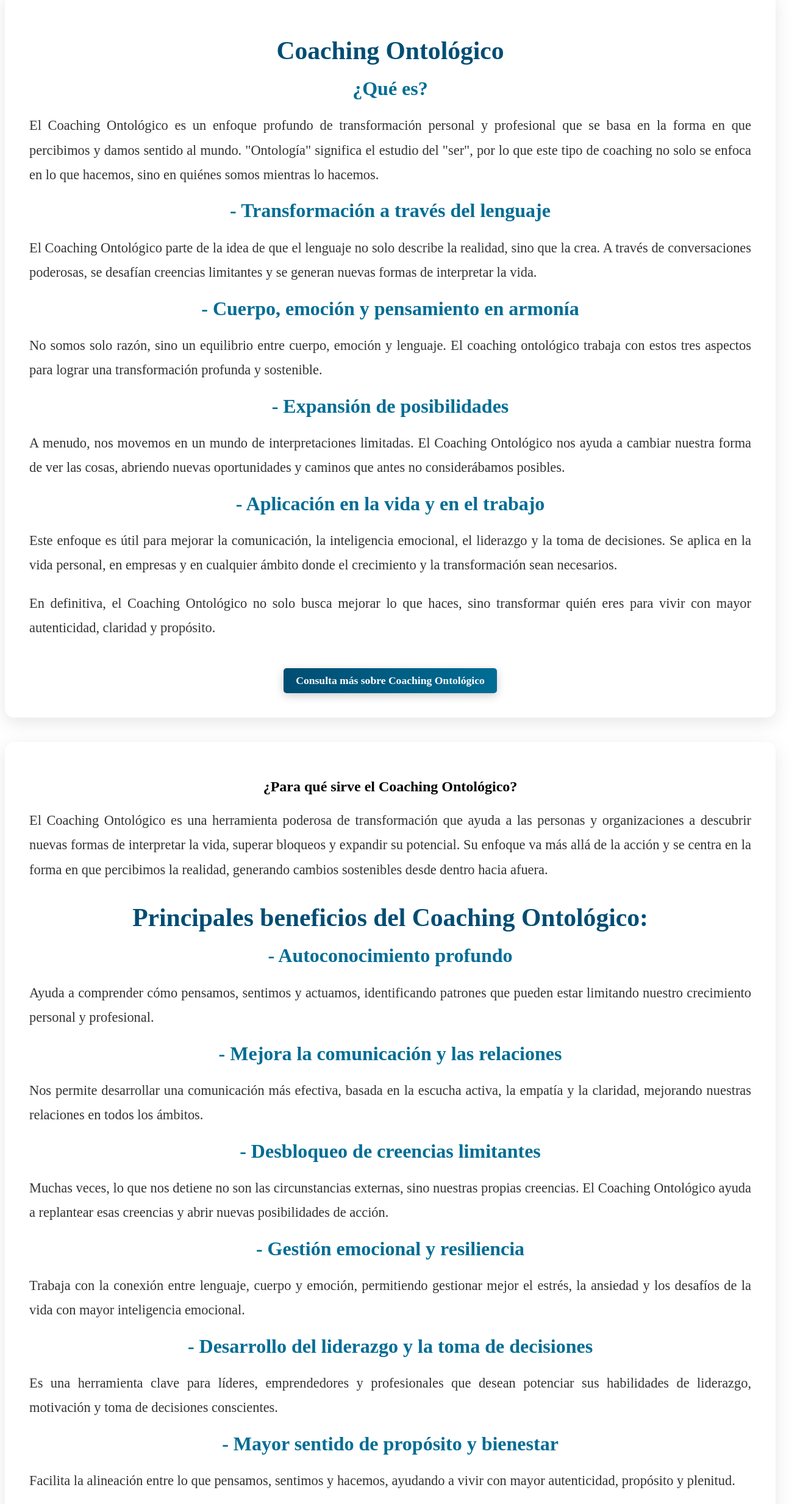
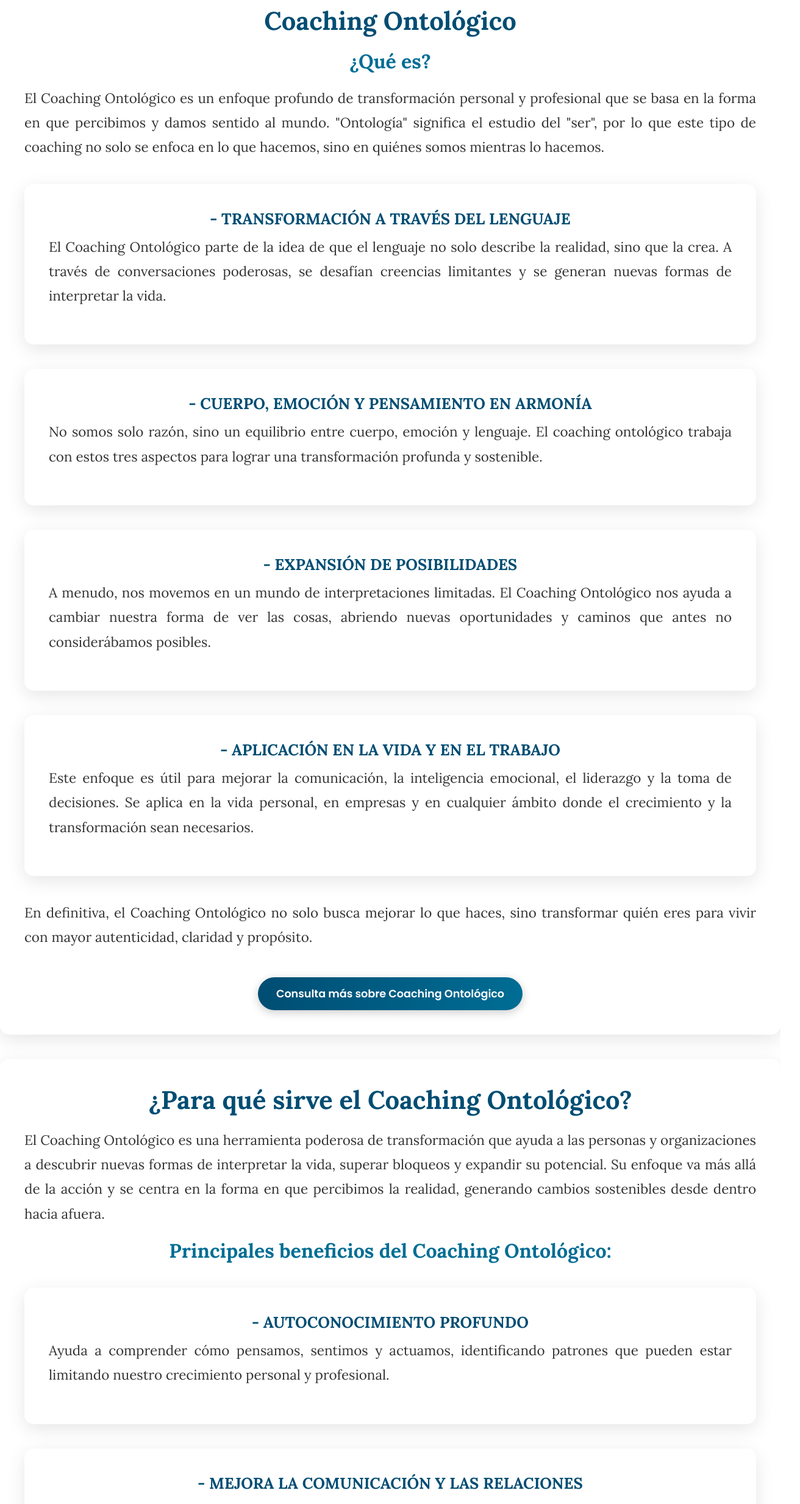
Before and after one commit to CarlosRiberaDonet/web-eneacoachingprofesional, a React (Create React App) app: page /coaching in a window 1280 px wide. Shown: the part 200-2667 px from the top of the page at 61% size, 1312 px wide, since content can reach past the window. Built offline with nearby package versions, Linux system fonts and the light colour scheme.

Commit message:
update
Finalizo la seccion de coaching

```diff
--- a/src/components/Formaciones.js
+++ b/src/components/Formaciones.js
@@ -1,5 +1,6 @@
 import React from 'react';
 
+import '../index.css';
 import '../styles/Formaciones.css';
 
 import eneacoaching from '../assets/images/eneacoaching.png';
--- a/src/components/SocialBar.js
+++ b/src/components/SocialBar.js
@@ -1,4 +1,5 @@
 import React from "react";
+
 import { FaFacebook, FaInstagram, FaLinkedin, FaTwitter } from "react-icons/fa";
 import "../styles/SocialBar.css";
 const SocialBar = () => {
--- a/src/components/Typing.js
+++ b/src/components/Typing.js
@@ -1,6 +1,8 @@
 import React from "react";
+
+import '../styles/global/ButtonStyles.css';
 import "../styles/Typing.css";
-import '../styles/global/ButtonStyles.css';
+import '../index.css';
 
 
 const Typing = () => {
--- a/src/components/coaching/CoachingParaEmpresas.js
+++ b/src/components/coaching/CoachingParaEmpresas.js
@@ -3,73 +3,85 @@ import React from "react";
 const CoachingParaEmpresas = () => {
   return (
     <section className="section-container">
-      <div className="coaching-ontologico-content">
-        <div className="coaching-ontologico-text-content">
-          <h1 className="coaching-ontologico-title">Coaching para Empresas</h1>
-          <h2 className="coaching-ontologico-subtitle">Impulsa el Éxito de Tu Empresa con Coaching Ontológico</h2>
-          <p className="coaching-ontologico-description">
+      <h2>Coaching para Empresas</h2>
+      <h3>Impulsa el Éxito de Tu Empresa con Coaching Ontológico</h3>
+      <p>
         En un entorno empresarial cada vez más dinámico, el éxito depende de la capacidad de las personas para adaptarse, crecer y colaborar de manera efectiva. Las sesiones de Coaching Ontológico para empresas están diseñadas para transformar el potencial de tus equipos y lograr resultados sobresalientes, alineados con los valores y objetivos de tu organización.
       </p>
 
-          <h3 className="coaching-ontologico-subtitle">¿Qué es el Coaching Ontológico para empresas?</h3>
-          <p className="coaching-ontologico-description">
+      <div className="tipos-eneagrama-container">
+        <h4>¿Qué es el Coaching Ontológico para empresas?</h4>
+        <p>
           El Coaching Ontológico para empresas va más allá de las soluciones superficiales. Trabajamos con los líderes y equipos para transformar la manera en que piensan, sienten y actúan dentro de la organización. Este enfoque integral mejora el liderazgo, la comunicación, la colaboración y la toma de decisiones, ayudando a las empresas a adaptarse a los desafíos y aprovechar las oportunidades.
         </p>
+      </div>
 
-          <h3 className="coaching-ontologico-subtitle">¿Por qué implementar Coaching Ontológico en tu empresa?</h3>
-          <ul className="coaching-ontologico-benefits-list">
+      <div className="tipos-eneagrama-container">
+        <h4>¿Por qué implementar Coaching Ontológico en tu empresa?</h4>
+        <ul>
           <li>• Mejora del liderazgo: líderes más conscientes de sus decisiones, capaces de inspirar y dirigir a sus equipos con propósito y claridad.</li>
           <li>• Alineación organizacional: todos los miembros de tu equipo trabajarán con objetivos alineados, mejorando la productividad y reduciendo conflictos.</li>
           <li>• Optimización de la comunicación: fomentamos una comunicación abierta y efectiva que refuerza la cooperación y la confianza dentro del equipo.</li>
           <li>• Gestión del cambio: ayudamos a las empresas a adaptarse al cambio organizacional, mejorando la resiliencia y la flexibilidad ante nuevos desafíos.</li>
         </ul>
+      </div>
 
-          <h3 className="coaching-ontologico-subtitle">Beneficios para tu empresa:</h3>
-          <ul className="coaching-ontologico-benefits-list">
+      <div className="tipos-eneagrama-container">
+        <h4>Beneficios para tu empresa:</h4>
+        <ul>
           <li>• Mayor rendimiento: equipos alineados y motivados logran resultados más rápidos y sostenibles.</li>
           <li>• Mejor toma de decisiones: líderes y empleados más conscientes de sus opciones y de las consecuencias de sus elecciones.</li>
           <li>• Cultura empresarial más fuerte: se fomenta una cultura de trabajo positiva, ética y colaborativa.</li>
           <li>• Desarrollo de habilidades emocionales y cognitivas: ayudamos a entender las motivaciones de los individuos, mejorando las relaciones interpersonales y el clima laboral.</li>
         </ul>
+      </div>
 
-          <h3 className="coaching-ontologico-subtitle">¿Cómo funciona el Coaching Ontológico para empresas?</h3>
-          <p className="coaching-ontologico-description">
+      <div className="tipos-eneagrama-container">
+        <h4>¿Cómo funciona el Coaching Ontológico para empresas?</h4>
+        <p>
           Ofrecemos programas personalizados que incluyen:
         </p>
-          <ul className="coaching-ontologico-pricing-list">
+        <ul>
           <li>• Sesiones de Coaching individual para líderes y mandos intermedios: Para mejorar su capacidad de liderazgo, comunicación y toma de decisiones.</li>
           <li>• Talleres grupales: Para fomentar la colaboración, resolver conflictos y mejorar las dinámicas de trabajo en equipo.</li>
           <li>• Programas a medida para objetivos específicos: Diseñados para abordar áreas clave como la innovación, gestión del cambio o la integración de nuevas estrategias organizacionales.</li>
         </ul>
+      </div>
 
-          <h3 className="coaching-ontologico-subtitle">Lo que lograrás con nuestras sesiones de Coaching Ontológico:</h3>
-          <ul className="coaching-ontologico-benefits-list">
+      <div className="tipos-eneagrama-container">
+        <h4>Lo que lograrás con nuestras sesiones de Coaching Ontológico:</h4>
+        <ul>
           <li>• Equipos más comprometidos, productivos y alineados con los objetivos de la empresa.</li>
           <li>• Líderes con mayor claridad en su visión y estrategias, capaces de impulsar el cambio de manera efectiva.</li>
           <li>• Un entorno de trabajo más armonioso, donde la comunicación fluye de manera abierta y sin barreras.</li>
         </ul>
+      </div>
 
-          <h3 className="coaching-ontologico-subtitle">Precios:</h3>
-          <ul className="coaching-ontologico-pricing-list">
-            <li>• Sesión individual de Coaching para ejecutivos (1 hora): 60€.</li>
-            <li>• Talleres para equipos (por hora): 40€.</li>
-            <li>• Paquete de Coaching para empresas (10 sesiones para líderes y equipos): 500€ (ahorro de 100€).</li>
-          </ul>
+      <h3>Precios:</h3>
+      <div className="price-container">
+        <div className="tipos-eneagrama-container price-card">
+          <h4>Sesión individual de Coaching para ejecutivos (1 hora):</h4>
+          <p>60€</p>
+        </div>
+        <div className="tipos-eneagrama-container price-card">
+          <h4>Talleres para equipos (por hora):</h4>
+          <p>40€</p>
+        </div>
+        <div className="tipos-eneagrama-container price-card">
+          <h4>Paquete de Coaching para empresas (10 sesiones para líderes y equipos):</h4>
+          <p>500€ (ahorro de 100€)</p>
+        </div>
+      </div>
 
-          {/* Nueva sección añadida */}
-          <h3 className="coaching-ontologico-subtitle">Empieza a transformar tu organización hoy mismo</h3>
-          <p className="coaching-ontologico-description">
+      <h3>Empieza a transformar tu organización hoy mismo</h3>
+      <p>
         El Coaching Ontológico puede ser la clave para que tu empresa alcance su máximo potencial. Con un enfoque personalizado, ayudamos a tus equipos a tomar decisiones más acertadas, gestionar el cambio de manera efectiva y trabajar con mayor compromiso y alineación.
       </p>
-          <p className="coaching-ontologico-description">
+      <p>
         Reserva ahora una consulta inicial y descubre cómo podemos ayudar a tu empresa a alcanzar nuevas alturas.
       </p>
 
-          <a href="/consultas" className="btn">
-            Solicita una Consulta Ahora
-          </a>
-        </div>
-      </div>
+      <button className="contact-button">Solicita una Consulta Ahora</button>
     </section>
   );
 };
--- a/src/components/coaching/ParaQueCoaching.js
+++ b/src/components/coaching/ParaQueCoaching.js
@@ -1,50 +1,59 @@
 import React from "react";
-
 
 const ParaQueCoaching = () => {
   return (
-    <section className="section-container">
-      <div className="coaching-ontologico-content">
-        <div className="coaching-ontologico-text-content">
-          <h1 className="coaching-ontologico-title">¿Para qué sirve el Coaching Ontológico?</h1>
-          <p className="coaching-ontologico-description">
+    <div className="section-container">
+      <h2>¿Para qué sirve el Coaching Ontológico?</h2>
+      <p>
         El Coaching Ontológico es una herramienta poderosa de transformación que ayuda a las personas y organizaciones a descubrir nuevas formas de interpretar la vida, superar bloqueos y expandir su potencial. Su enfoque va más allá de la acción y se centra en la forma en que percibimos la realidad, generando cambios sostenibles desde dentro hacia afuera.
       </p>
 
-          <h2 className="coaching-ontologico-subtitle">Principales beneficios del Coaching Ontológico:</h2>
+      <h3>Principales beneficios del Coaching Ontológico:</h3>
 
-          <h3 className="coaching-ontologico-subtitle">- Autoconocimiento profundo</h3>
-          <p className="coaching-ontologico-description">
+      <div className="tipos-eneagrama-container">
+        <h4>- Autoconocimiento profundo</h4>
+        <p>
           Ayuda a comprender cómo pensamos, sentimos y actuamos, identificando patrones que pueden estar limitando nuestro crecimiento personal y profesional.
         </p>
+      </div>
 
-          <h3 className="coaching-ontologico-subtitle">- Mejora la comunicación y las relaciones</h3>
-          <p className="coaching-ontologico-description">
+      <div className="tipos-eneagrama-container">
+        <h4>- Mejora la comunicación y las relaciones</h4>
+        <p>
           Nos permite desarrollar una comunicación más efectiva, basada en la escucha activa, la empatía y la claridad, mejorando nuestras relaciones en todos los ámbitos.
         </p>
+      </div>
 
-          <h3 className="coaching-ontologico-subtitle">- Desbloqueo de creencias limitantes</h3>
-          <p className="coaching-ontologico-description">
+      <div className="tipos-eneagrama-container">
+        <h4>- Desbloqueo de creencias limitantes</h4>
+        <p>
           Muchas veces, lo que nos detiene no son las circunstancias externas, sino nuestras propias creencias. El Coaching Ontológico ayuda a replantear esas creencias y abrir nuevas posibilidades de acción.
         </p>
+      </div>
 
-          <h3 className="coaching-ontologico-subtitle">- Gestión emocional y resiliencia</h3>
-          <p className="coaching-ontologico-description">
+      <div className="tipos-eneagrama-container">
+        <h4>- Gestión emocional y resiliencia</h4>
+        <p>
           Trabaja con la conexión entre lenguaje, cuerpo y emoción, permitiendo gestionar mejor el estrés, la ansiedad y los desafíos de la vida con mayor inteligencia emocional.
         </p>
+      </div>
 
-          <h3 className="coaching-ontologico-subtitle">- Desarrollo del liderazgo y la toma de decisiones</h3>
-          <p className="coaching-ontologico-description">
+      <div className="tipos-eneagrama-container">
+        <h4>- Desarrollo del liderazgo y la toma de decisiones</h4>
+        <p>
           Es una herramienta clave para líderes, emprendedores y profesionales que desean potenciar sus habilidades de liderazgo, motivación y toma de decisiones conscientes.
         </p>
+      </div>
 
-          <h3 className="coaching-ontologico-subtitle">- Mayor sentido de propósito y bienestar</h3>
-          <p className="coaching-ontologico-description">
+      <div className="tipos-eneagrama-container">
+        <h4>- Mayor sentido de propósito y bienestar</h4>
+        <p>
           Facilita la alineación entre lo que pensamos, sentimos y hacemos, ayudando a vivir con mayor autenticidad, propósito y plenitud.
         </p>
+      </div>
 
-          <h2 className="coaching-ontologico-subtitle">📍 Aplicaciones del Coaching Ontológico:</h2>
-          <ul className="coaching-ontologico-benefits-list">
+      <h3>📍 Aplicaciones del Coaching Ontológico:</h3>
+      <ul>
         <li>✅ Crecimiento personal y autoconocimiento</li>
         <li>✅ Desarrollo profesional y liderazgo</li>
         <li>✅ Coaching para empresas y equipos</li>
@@ -52,7 +61,7 @@ const ParaQueCoaching = () => {
         <li>✅ Gestión del cambio y adaptación a nuevas realidades</li>
       </ul>
 
-          <p className="coaching-ontologico-description">
+      <p>
         En resumen, el Coaching Ontológico no solo ayuda a cambiar lo que hacemos, sino a transformar nuestra manera de ser y percibir el mundo, creando una vida más plena, consciente y alineada con nuestro propósito.
       </p>
 
@@ -60,8 +69,6 @@ const ParaQueCoaching = () => {
         Consulta más sobre Coaching Ontológico
       </a>
     </div>
-      </div>
-    </section>
   );
 };
 
--- a/src/components/coaching/QueEsCoaching.js
+++ b/src/components/coaching/QueEsCoaching.js
@@ -1,54 +1,48 @@
-import React from "react";
+import React from 'react';
 
 const QueEsCoaching = () => {
   return (
-    <section className="section-container">
-      <div className="coaching-ontologico-content">
-        <div className="coaching-ontologico-text-content">
-          <h2 className="coaching-ontologico-title">Coaching Ontológico</h2>
-          <h3 className="coaching-ontologico-subtitle">¿Qué es?</h3>
-          <p className="coaching-ontologico-description">
+    <div className="section-container">
+      <h2>Coaching Ontológico</h2>
+      <h3>¿Qué es?</h3>
+      <p>
         El Coaching Ontológico es un enfoque profundo de transformación personal y profesional que se basa en la forma en que percibimos y damos sentido al mundo. "Ontología" significa el estudio del "ser", por lo que este tipo de coaching no solo se enfoca en lo que hacemos, sino en quiénes somos mientras lo hacemos.
       </p>
 
-          <h3 className="coaching-ontologico-subtitle">
-            - Transformación a través del lenguaje
-          </h3>
-          <p className="coaching-ontologico-description">
+      <div className="tipos-eneagrama-container">
+        <h4>- Transformación a través del lenguaje</h4>
+        <p>
           El Coaching Ontológico parte de la idea de que el lenguaje no solo describe la realidad, sino que la crea. A través de conversaciones poderosas, se desafían creencias limitantes y se generan nuevas formas de interpretar la vida.
         </p>
+      </div>
 
-          <h3 className="coaching-ontologico-subtitle">
-            - Cuerpo, emoción y pensamiento en armonía
-          </h3>
-          <p className="coaching-ontologico-description">
+      <div className="tipos-eneagrama-container">
+        <h4>- Cuerpo, emoción y pensamiento en armonía</h4>
+        <p>
           No somos solo razón, sino un equilibrio entre cuerpo, emoción y lenguaje. El coaching ontológico trabaja con estos tres aspectos para lograr una transformación profunda y sostenible.
         </p>
+      </div>
 
-          <h3 className="coaching-ontologico-subtitle">
-            - Expansión de posibilidades
-          </h3>
-          <p className="coaching-ontologico-description">
+      <div className="tipos-eneagrama-container">
+        <h4>- Expansión de posibilidades</h4>
+        <p>
           A menudo, nos movemos en un mundo de interpretaciones limitadas. El Coaching Ontológico nos ayuda a cambiar nuestra forma de ver las cosas, abriendo nuevas oportunidades y caminos que antes no considerábamos posibles.
         </p>
+      </div>
 
-          <h3 className="coaching-ontologico-subtitle">
-            - Aplicación en la vida y en el trabajo
-          </h3>
-          <p className="coaching-ontologico-description">
+      <div className="tipos-eneagrama-container">
+        <h4>- Aplicación en la vida y en el trabajo</h4>
+        <p>
           Este enfoque es útil para mejorar la comunicación, la inteligencia emocional, el liderazgo y la toma de decisiones. Se aplica en la vida personal, en empresas y en cualquier ámbito donde el crecimiento y la transformación sean necesarios.
         </p>
+      </div>
 
-          <p className="coaching-ontologico-description">
+      <p>
         En definitiva, el Coaching Ontológico no solo busca mejorar lo que haces, sino transformar quién eres para vivir con mayor autenticidad, claridad y propósito.
       </p>
 
-          <a href="/consultas" className="btn btn-primary coaching-ontologico-btn">
-            Consulta más sobre Coaching Ontológico
-          </a>
+      <button className="contact-button">Consulta más sobre Coaching Ontológico</button>
     </div>
-      </div>
-    </section>
   );
 };
 
--- a/src/index.css
+++ b/src/index.css
@@ -1,5 +1,5 @@
 /* ========================= */
-/*  ESTILOS GLOBALES RESPONSIVOS */
+/*  TIPOGRAFÍA GLOBAL */
 /* ========================= */
 @import url('https://fonts.googleapis.com/css2?family=Lora:wght@400;600;700&family=Poppins:wght@300;400;600&display=swap');
 
@@ -15,9 +15,7 @@ html, body {
   height: 100%;
   margin: 0;
   padding: 0;
-  scroll-behavior: smooth;
-  overflow-x: hidden; /* 🔹 Evita el scroll horizontal */
-  font-family: 'Lora', serif;
+  font-family: 'Lora', serif; /* Fuente principal */
   background-color: var(--background-light);
   color: var(--text-color);
   -webkit-font-smoothing: antialiased;
@@ -25,19 +23,9 @@ html, body {
 }
 
 /* ========================= */
-/*  CONTENEDORES RESPONSIVOS */
+/*  ESTILOS GENERALES DE TEXTO Y ENCABEZADOS */
 /* ========================= */
-.container {
-  max-width: 1200px;
-  width: 90%;  /* 🔹 Se adapta al ancho de la pantalla */
-  margin: 0 auto;
-  padding: 0 1rem;
-}
-
-/* ========================= */
-/*  TEXTOS Y TIPOGRAFÍA */
-/* ========================= */
-p, h1, h2, h3, h4, h5, h6 {
+h1, h2, h3, h4, h5, h6, p {
   font-family: 'Lora', serif;
 }
 
@@ -65,36 +53,14 @@ p {
 /*  IMÁGENES RESPONSIVAS */
 /* ========================= */
 img {
-  max-width: 100%; /* 🔹 Evita que las imágenes sobresalgan */
+  max-width: 100%;
   height: auto;
   display: block;
   margin: 0 auto;
 }
 
 /* ========================= */
-/*  TABLAS RESPONSIVAS */
-/* ========================= */
-table {
-  width: 100%;
-  border-collapse: collapse;
-  overflow-x: auto;
-}
-
-th, td {
-  padding: 10px;
-  text-align: left;
-  border-bottom: 1px solid #ddd;
-}
-
-@media (max-width: 768px) {
-  th, td {
-    display: block;
-    width: 100%;
-  }
-}
-
-/* ========================= */
-/*  BOTONES */
+/*  BOTONES GENERALES */
 /* ========================= */
 button, .btn {
   font-family: "Poppins", sans-serif;
@@ -103,7 +69,6 @@ button, .btn {
   outline: none;
   transition: all 0.3s ease-in-out;
   padding: 10px 15px;
-
   text-align: center;
 }
 
@@ -121,67 +86,14 @@ button, .btn {
 /* ========================= */
 @media (max-width: 1024px) {
   html {
-    font-size: 15px; /* 🔹 Reduce ligeramente el tamaño en tablets */
+    font-size: 15px; /* Ajuste para tablet */
+  }
+
+  h1 {
+    font-size: 2.2rem;
   }
 
   .container {
     width: 95%;
   }
-
-  h1 {
-    font-size: 2.2rem;
-  }
 }
-
-@media (max-width: 768px) {
-  html {
-    font-size: 14px; /* 🔹 Reduce el tamaño de la fuente en móviles */
-  }
-
-  h1 {
-    font-size: 1.8rem;
-  }
-
-  h2 {
-    font-size: 1.5rem;
-  }
-}
-
-@media (max-width: 480px) {
-  html {
-    font-size: 13px;
-  }
-
-  .container {
-    width: 100%;
-    padding: 0 0.5rem;
-  }
-
-  h1 {
-    font-size: 1.5rem;
-  }
-
-  h2 {
-    font-size: 1.3rem;
-  }
-}
-
-/* ========================= */
-/*  ESTILOS ESPECÍFICOS PARA EL ROOT */
-/* ========================= */
-#root {
-  max-width: 100vw;
-  overflow-x: hidden;
-}
-
-body {
-  font-family: 'Lora', serif !important; /* Aplica Lora a todo */
-}
-
-h1, h2, h3, h4, h5, h6, p, a, span, div, input, textarea, button, label {
-  font-family: 'Lora', serif !important;
-}
-
-code {
-  font-family: source-code-pro, Menlo, Monaco, Consolas, 'Courier New', monospace;
-}
--- a/src/pages/Coaching.js
+++ b/src/pages/Coaching.js
@@ -5,7 +5,9 @@ import ParaQueCoaching from "../components/coaching/ParaQueCoaching";
 import SesionesIndividuales from "../components/coaching/SesionesIndividuales";
 import CoachingParaEmpresas from "../components/coaching/CoachingParaEmpresas";
 
-import '../styles/global/SeccionContainer.css';
+import '../styles/eneagrama/TiposEneagrama.css';
+import '../styles/global/ButtonStyles.css';
+
 
 const Coaching = () => {
  return(
--- a/src/styles/global/ButtonStyles.css
+++ b/src/styles/global/ButtonStyles.css
@@ -1,4 +1,4 @@
-.btn {
+.btn-sesion {
     display: inline-block;
     margin-top: 25px;
     padding: 14px 30px;
@@ -13,7 +13,7 @@
     transition: all 0.3s ease-in-out;
   }
 
-  .btn:hover {
+  .btn-sesion:hover {
     background: linear-gradient(to right, #ffc107, #ff9800); /*  Cambio de color a dorado */
     color: black;
     transform: scale(1.07); /*  Efecto de crecimiento más sutil */
--- a/src/styles/global/SeccionContainer.css
+++ b/src/styles/global/SeccionContainer.css
@@ -2,7 +2,7 @@
 /*  Clase Global para Contenedores de Secciones */
 /* ========================= */
 .section-container {
-    max-width: 1200px;
+    max-width: 1600px;
     margin: 40px auto;
     padding: 40px;
     background-color: white;
@@ -60,3 +60,41 @@
     border-radius: 12px;
     box-shadow: 0 6px 20px rgba(0, 0, 0, 0.15);
 }
+
+/* ========================= */
+/*  Estilos para el contenedor de precios */
+.price-container {
+    display: flex;
+    justify-content: space-evenly; /* Para distribuir las tarjetas equitativamente */
+    gap: 20px; /* Espaciado entre las tarjetas */
+    flex-wrap: wrap; /* Si hay más tarjetas, se ajustan en nuevas filas */
+    width: 100%;
+  }
+
+  /* ========================= */
+  /*  Estilo para cada tarjeta de precio */
+  .price-card {
+    text-align: center; /* Centra el contenido dentro de la tarjeta */
+    padding: 20px;
+    background-color: #f4f7f9;
+    border-radius: 12px;
+    box-shadow: 0 6px 20px rgba(0, 0, 0, 0.1);
+    width: 30%; /* Hace que las tarjetas ocupen el 30% del ancho disponible */
+    min-width: 250px; /* Ajusta un tamaño mínimo para las tarjetas */
+    max-width: 350px; /* Limita el tamaño máximo para evitar que se expandan demasiado */
+    margin-bottom: 20px; /* Añade un margen en la parte inferior */
+  }
+
+  .price-card h4 {
+    font-size: 1.1rem; /* Reducir tamaño del título */
+    color: #004d73; /* Color de los títulos */
+    margin-bottom: 10px;
+  }
+
+  .price-card p {
+    font-size: 1.6rem;
+    font-weight: bold;
+    color: #006d94; /* Color del precio */
+    margin-top: 10px;
+    text-align: center; /* Asegura que el precio se centre dentro de la tarjeta */
+  }
```
Also changed, not shown: src/styles/coaching/Coaching.css (deleted, +0 -122 lines). Lines whose indentation alone changed are shown as unchanged.
